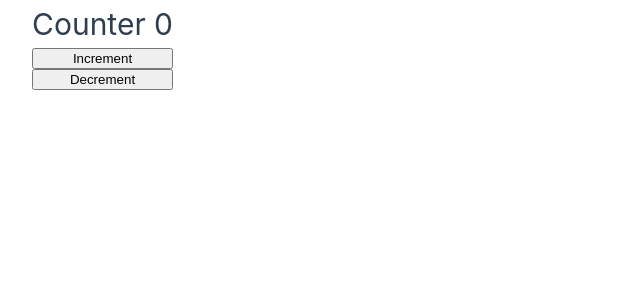
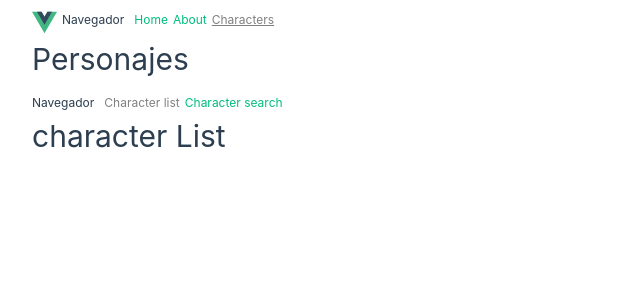
Before and after one commit to Rigolinux/Vue-ts-breakingbad, a Vue app: page /characters/list in a window 1280 px wide. Shown: the top 300 px of the page, without its empty margins (0-640 px from the left). Built offline with nearby package versions, Linux system fonts and the light colour scheme.

Commit message:
Setup navbar and another utilities

```diff
--- a/package.json
+++ b/package.json
@@ -12,7 +12,8 @@
     "format": "prettier --write src/"
   },
   "dependencies": {
-    "vue": "^3.3.4"
+    "vue": "^3.3.4",
+    "vue-router": "^4.2.2"
   },
   "devDependencies": {
     "@rushstack/eslint-patch": "^1.2.0",
--- a/src/App.vue
+++ b/src/App.vue
@@ -1,35 +1,20 @@
 <script setup lang="ts">
-import { ref } from 'vue';
-
-const counter = ref(0);
-const decrease = () => {
-      counter.value--;
-    };
-/*
-old version requieres imports
-export default defineComponent({
-  name: 'App',
-  setup() {
-
-    //methods
-    const decrease = () => {
-      counter.value--;
-    };
-
-    return {
-      counter,
-      decrease,
-    };
-  },
-}); */
-
+import { RouterView } from 'vue-router'
+import NavBar from '@/shared/components/NavBar.vue';
+import { routerLink } from '@/router/link-routes';
 </script>
 
 <template>
   <div class="wrapper">
-    <h1>Counter {{ counter }} </h1>
-    <button @click="counter++">Increment</button>
-    <button @click="decrease">Decrement</button>
+    <header>
+      <NavBar title="Navegador"
+       :links="routerLink"
+      />
+    </header>
+    <main>
+
+      <RouterView />
+    </main>
   </div>
 </template>
 
--- a/src/assets/main.css
+++ b/src/assets/main.css
@@ -33,3 +33,12 @@ a,
     padding: 0 2rem;
   }
 }
+
+.router-link-active {
+  color: grey !important;
+  text-decoration: underline;
+}
+
+.router-link-exact-active{
+  text-decoration: none !important;
+}
--- a/src/main.ts
+++ b/src/main.ts
@@ -1,6 +1,9 @@
 import './assets/main.css'
 
 import { createApp } from 'vue'
+import router from './router'
 import App from './App.vue'
 
-createApp(App).mount('#app')
+const app = createApp(App);
+app.use(router);
+app.mount('#app')
--- a/src/modules/characters/layout/CharacterLayout.vue
+++ b/src/modules/characters/layout/CharacterLayout.vue
@@ -1,10 +1,32 @@
-<script setup lang="ts"></script>
+<script setup lang="ts">
+import { RouterView } from 'vue-router'
+import NavBar from '@/shared/components/NavBar.vue';
+import { characterRouter } from '../router';
+import type { RouterLink } from '@/router/link-routes';
+
+const routeLinks: RouterLink[] = characterRouter.children!
+.filter((route) => (route.props  as {title:string, visible: boolean} ).visible)
+.map((route) => {
+  return {
+    name: route.name as string,
+    path: route.path!,
+    title: (route.props  as {title:string, visible: boolean} ).title
+  }
+})
+
+</script>
+
 
 <template>
   <div>
     <h1>
-        character Layout
+        Personajes
     </h1>
+    <NavBar title="Navegador"
+     :show-icon="false"
+      :links="routeLinks"
+     ></NavBar>
+    <router-view />
 
   </div>
 </template>
--- /dev/null
+++ b/src/modules/characters/router/index.ts
@@ -0,0 +1,38 @@
+
+import type { RouteRecordRaw } from 'vue-router'
+
+export const characterRouter:RouteRecordRaw = {
+    path: '/characters',
+    component: () => import('@/modules/characters/layout/CharacterLayout.vue'),
+    redirect: {name: 'Character-list'},
+    children: [
+        {
+            path: 'by/id',
+            name: 'Character-id',
+            props: {
+                title: 'Character by id',
+                visible: false
+            },
+            component: () => import('@/modules/characters/pages/CharacterId.vue')
+        },
+        {
+            path: 'list',
+            name: 'Character-list',
+            props: {
+                title: 'Character list',
+                visible: true
+            },
+            component: () => import('@/modules/characters/pages/CharacterList.vue')
+        },
+        {
+            path: 'search',
+            name: 'Character-search',
+            props: {
+                title: 'Character search',
+                visible: true
+
+            },
+            component: () => import('@/modules/characters/pages/CharacterSearch.vue')
+        }
+    ]
+}
--- /dev/null
+++ b/src/router/index.ts
@@ -0,0 +1,25 @@
+import { characterRouter } from "@/modules/characters/router";
+import { createRouter, createWebHistory } from "vue-router";
+
+const router = createRouter({
+    history: createWebHistory(import.meta.env.BASE_URL),
+    routes: [
+        //public routes
+        {path: '/',name: 'Home',component: () => import('@/shared/pages/HomePage.vue')},
+        {path: '/about', name: 'About', component: () => import('@/shared/pages/AboutPage.vue')},
+
+        //character routes
+        //path: /characters
+        {
+            ...characterRouter,
+            path: '/characters',
+        },
+
+        //Default route
+        {path: '/:pathMatch(.*)*', name: 'NotFound',component: () => import('@/shared/pages/HomePage.vue')}
+
+    ]
+});
+
+
+export default router;
--- /dev/null
+++ b/src/router/link-routes.ts
@@ -0,0 +1,22 @@
+export interface RouterLink {
+    name: string;
+    path: string;
+    title: string;
+}
+export const routerLink:RouterLink[] = [
+    {
+        name: 'Home',
+        path: '/',
+        title: 'Home'
+    },
+    {
+        name: 'About',
+        path: '/about',
+        title: 'About'
+    },
+    {
+        name: 'Characters',
+        path: '/characters',
+        title: 'Characters'
+    }
+]
--- /dev/null
+++ b/src/shared/components/NavBar.vue
@@ -0,0 +1,53 @@
+<script setup lang="ts">
+import type {RouterLink} from '@/router/link-routes'
+
+
+interface Props {
+    title?: string;
+    links?: RouterLink[];
+    showIcon?: boolean;
+}
+
+const props = withDefaults(defineProps<Props>(),{
+    links: () => [],
+    showIcon: true
+})
+
+
+
+
+</script>
+
+<template>
+  <nav>
+    <img v-if="props.showIcon" src="@/assets/logo.svg" height="25" width="25"  alt="Vue logo" />
+    <span v-if="props.title">{{ props.title  }}</span>
+
+    <router-link v-for="link in props.links" :key="link.path" :to="link.path">
+      {{ link.title }}
+    </router-link>
+    <!-- <router-link to="/">Home</router-link>
+    <router-link to="/about">About</router-link> -->
+
+  </nav>
+</template>
+
+<style scoped>
+    nav {
+        width: 100%;
+        font-size: 12px;
+        text-align: center;
+        margin-top: 10px;
+        display: flex;
+        align-items: flex-start;
+    }
+    img {
+        margin-right: 5px;
+    }
+    span {
+        margin-right: 10px;
+    }
+    a {
+        margin-right: 5px;
+    }
+</style>
--- a/tsconfig.app.json
+++ b/tsconfig.app.json
@@ -1,6 +1,6 @@
 {
   "extends": "@vue/tsconfig/tsconfig.dom.json",
-  "include": ["env.d.ts", "src/**/*", "src/**/*.vue"],
+  "include": ["env.d.ts", "src/**/*", "src/**/*.vue","src/**/*.ts"],
   "exclude": ["src/**/__tests__/*"],
   "compilerOptions": {
     "composite": true,
```
Also changed, not shown: 1 other file (tests, documents, lock files or other folders).
